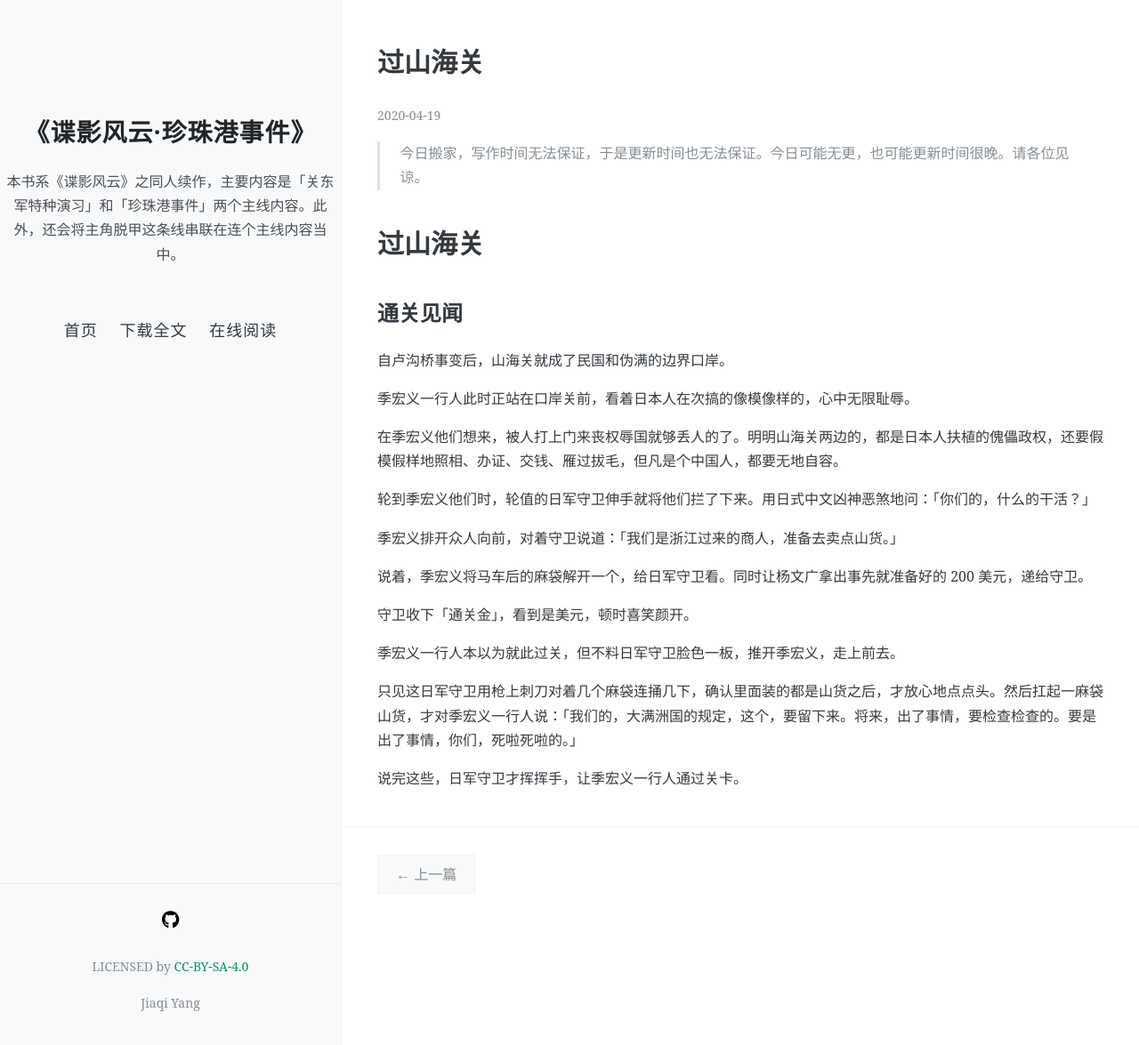
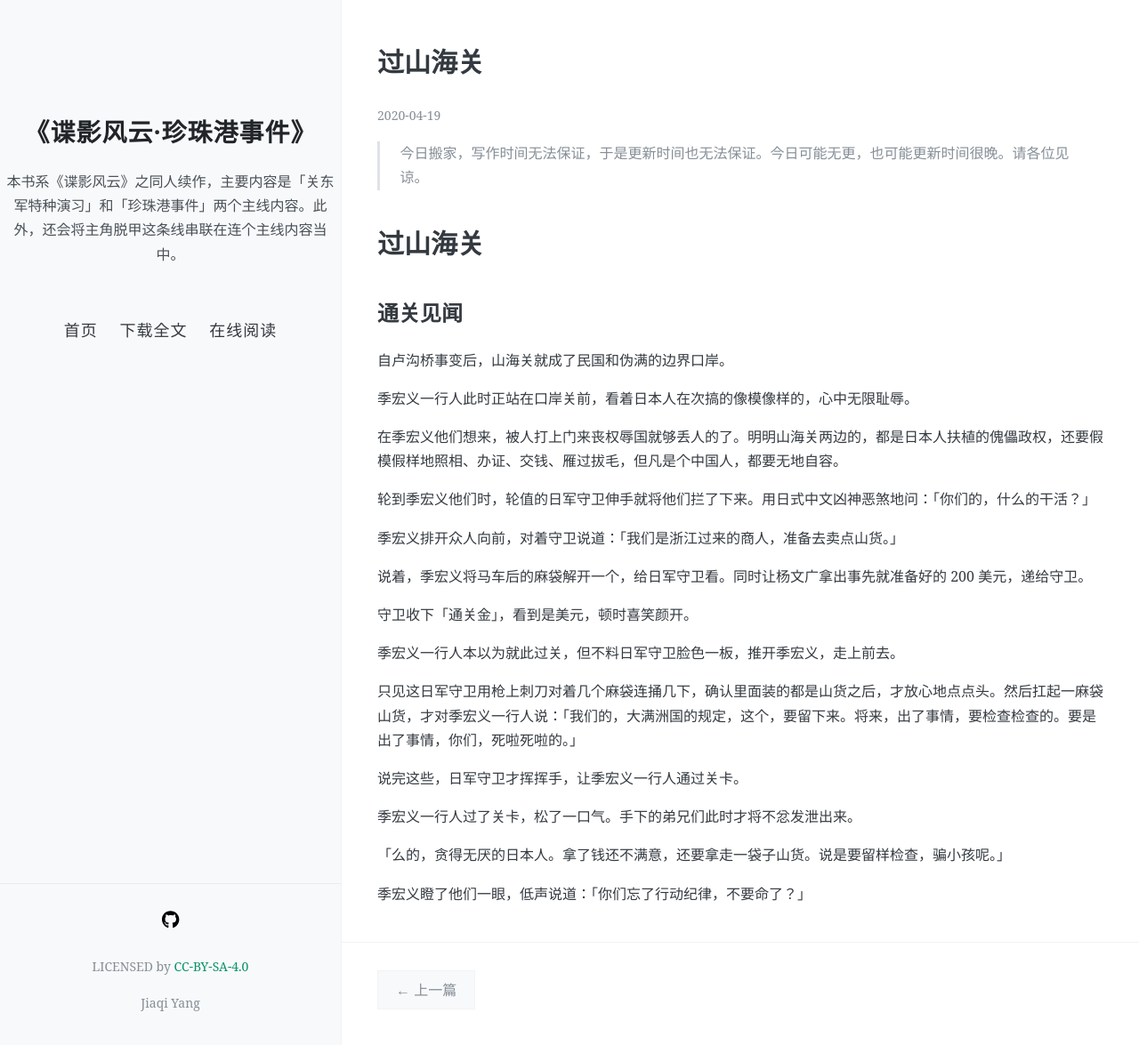
Before and after one commit to NingZhiheng/the-novel-pearl-harbor, a Jekyll site: the page built from docs/_posts/2020-04-19-过山海关.md, in a window 1280 px wide and 1175 px high. Shown: the whole window at 89% size. Built offline with Jekyll 4.4.1, drawn with Linux system fonts in a browser that asks for light colours; nearby versions of some CDN libraries.

Commit message:
[sync] source synchronized: 2020-04-19 12:30:55

```diff
--- a/docs/_includes/04.md
+++ b/docs/_includes/04.md
@@ -22,4 +22,10 @@
 
 说完这些，日军守卫才挥挥手，让季宏义一行人通过关卡。
 
+季宏义一行人过了关卡，松了一口气。手下的弟兄们此时才将不忿发泄出来。
+
+「么的，贪得无厌的日本人。拿了钱还不满意，还要拿走一袋子山货。说是要留样检查，骗小孩呢。」
+
+季宏义瞪了他们一眼，低声说道：「你们忘了行动纪律，不要命了？」
+
 <!-- ![01](../../../../images/01.jpg "东北华北示意图") -->
```
